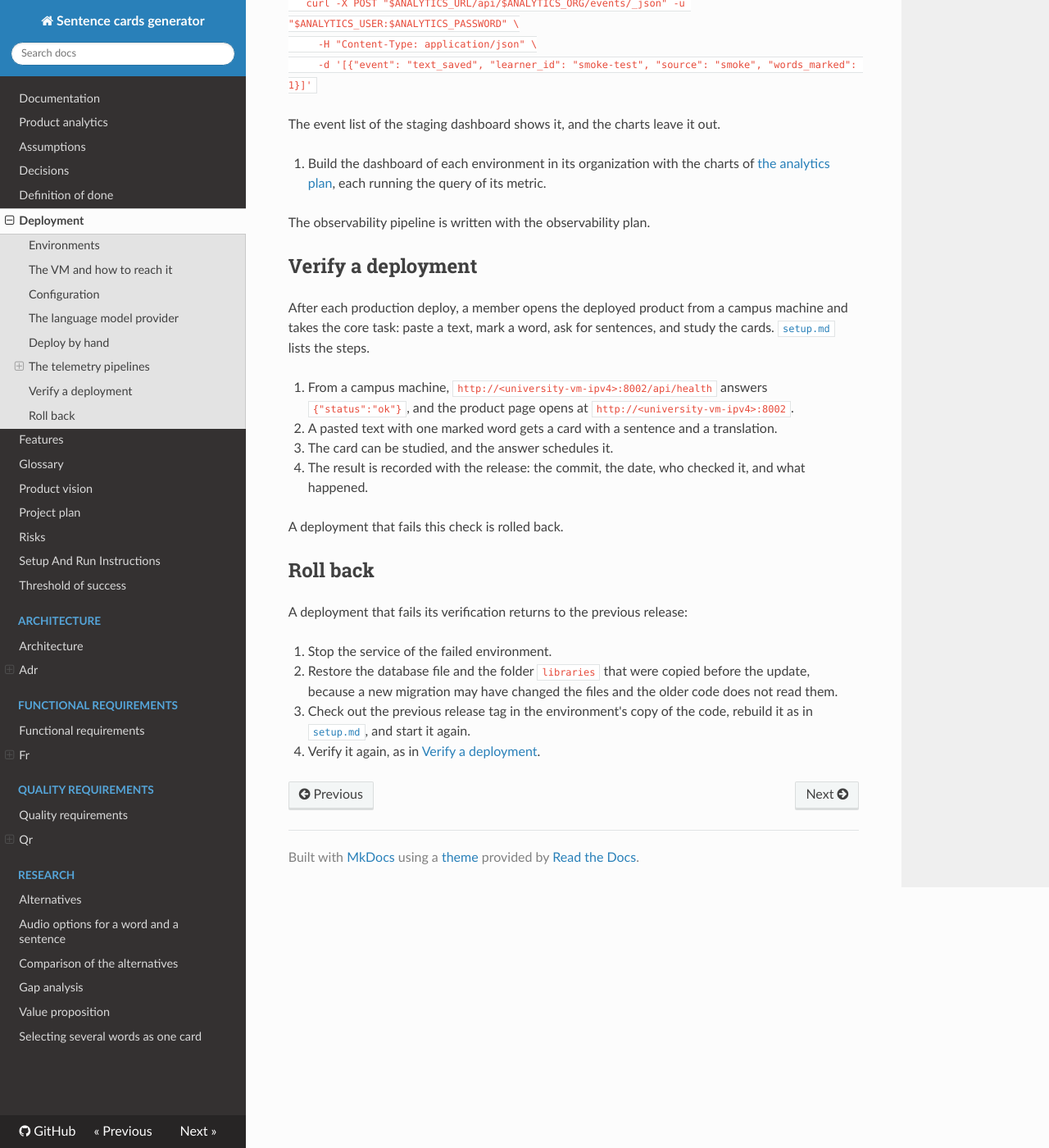
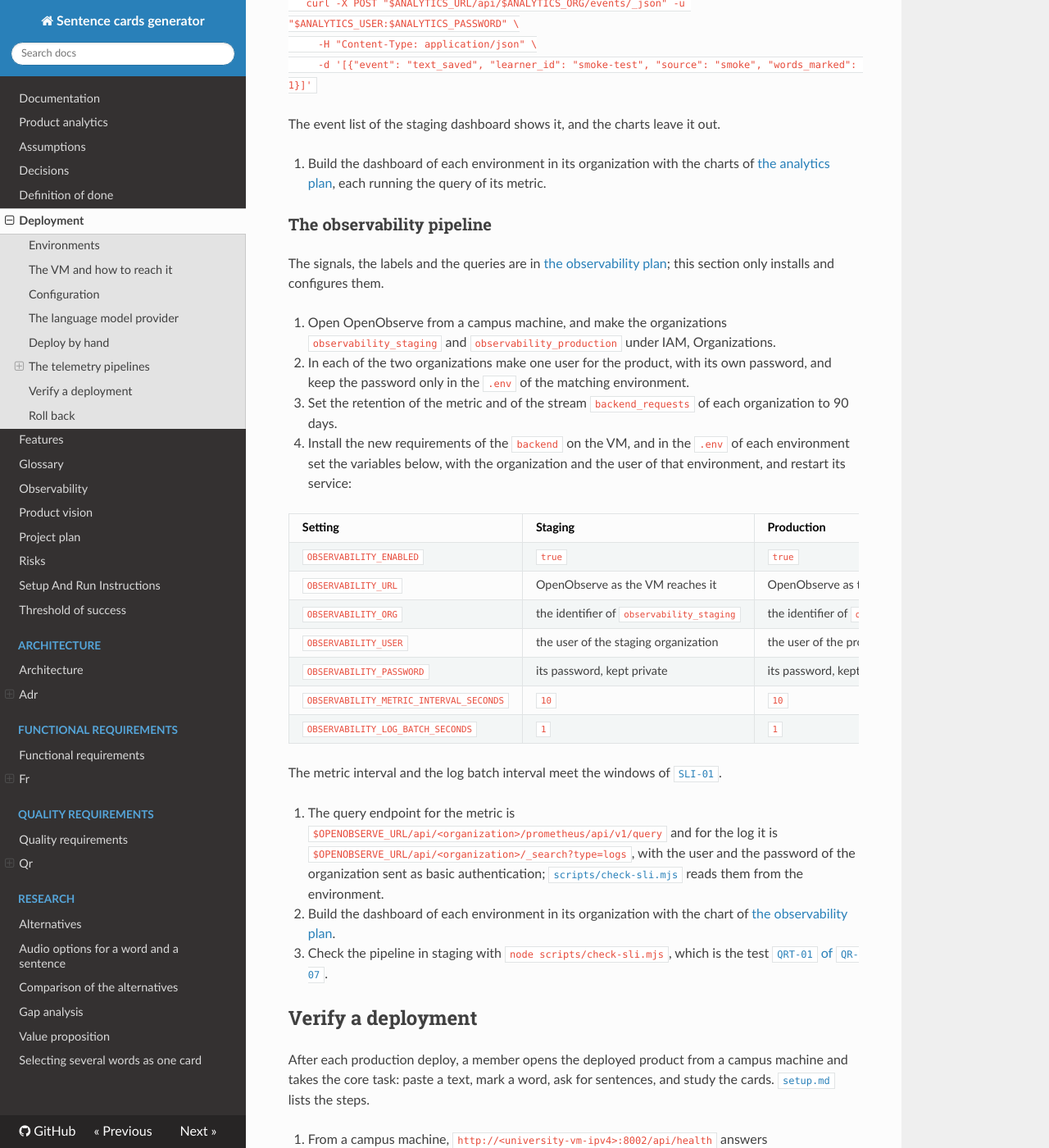
Before and after one commit to itpd-team-6/sentence-cards-generator-team-6, an MkDocs documentation site: the page built from docs/deployment.md, in a window 1280 px wide and 1400 px high, scrolled down 4404 px. Shown: the whole window at 82% size. Built offline with MkDocs 1.6.1, drawn with Linux system fonts in a browser that asks for light colours; nearby versions of some CDN libraries.

Commit message:
Document the observability plan, FR-017, ADR-008 and QR-07

```diff
--- a/docs/deployment.md
+++ b/docs/deployment.md
@@ -156,7 +156,30 @@ The address of OpenObserve and its passwords are private-only and are not in thi
 
 7. Build the dashboard of each environment in its organization with the charts of [the analytics plan](analytics.md#the-dashboard), each running the query of its metric.
 
-The observability pipeline is written with the observability plan.
+### The observability pipeline
+
+The signals, the labels and the queries are in [the observability plan](observability.md); this section only installs and configures them.
+
+1. Open OpenObserve from a campus machine, and make the organizations `observability_staging` and `observability_production` under IAM, Organizations.
+2. In each of the two organizations make one user for the product, with its own password, and keep the password only in the `.env` of the matching environment.
+3. Set the retention of the metric and of the stream `backend_requests` of each organization to 90 days.
+4. Install the new requirements of the `backend` on the VM, and in the `.env` of each environment set the variables below, with the organization and the user of that environment, and restart its service:
+
+   | Setting                                 | Staging                                   | Production                                   |
+   | --------------------------------------- | ----------------------------------------- | -------------------------------------------- |
+   | `OBSERVABILITY_ENABLED`                 | `true`                                    | `true`                                       |
+   | `OBSERVABILITY_URL`                     | OpenObserve as the VM reaches it          | OpenObserve as the VM reaches it             |
+   | `OBSERVABILITY_ORG`                     | the identifier of `observability_staging` | the identifier of `observability_production` |
+   | `OBSERVABILITY_USER`                    | the user of the staging organization      | the user of the production organization      |
+   | `OBSERVABILITY_PASSWORD`                | its password, kept private                | its password, kept private                   |
+   | `OBSERVABILITY_METRIC_INTERVAL_SECONDS` | `10`                                      | `10`                                         |
+   | `OBSERVABILITY_LOG_BATCH_SECONDS`       | `1`                                       | `1`                                          |
+
+   The metric interval and the log batch interval meet the windows of [`SLI-01`](observability.md#sli-01).
+
+5. The query endpoint for the metric is `$OPENOBSERVE_URL/api/<organization>/prometheus/api/v1/query` and for the log it is `$OPENOBSERVE_URL/api/<organization>/_search?type=logs`, with the user and the password of the organization sent as basic authentication; [`scripts/check-sli.mjs`](../scripts/check-sli.mjs) reads them from the environment.
+6. Build the dashboard of each environment in its organization with the chart of [the observability plan](observability.md#the-dashboard).
+7. Check the pipeline in staging with `node scripts/check-sli.mjs`, which is the test [`QRT-01` of `QR-07`](quality-requirements/qr/QR-07.md#qrt-01).
 
 ## Verify a deployment
 
```
Also changed, not shown: CHANGELOG.md (+2 -0 lines), docs/architecture/README.md (+1 -0 lines), docs/architecture/adr/ADR-008.md (added, +36 -0 lines), docs/functional-requirements/README.md (+1 -0 lines), docs/functional-requirements/fr/FR-017.md (added, +55 -0 lines), docs/observability.md (added, +83 -0 lines), docs/project-plan.md (+1 -0 lines), docs/quality-requirements/README.md (+1 -0 lines), docs/quality-requirements/qr/QR-07.md (added, +51 -0 lines).
